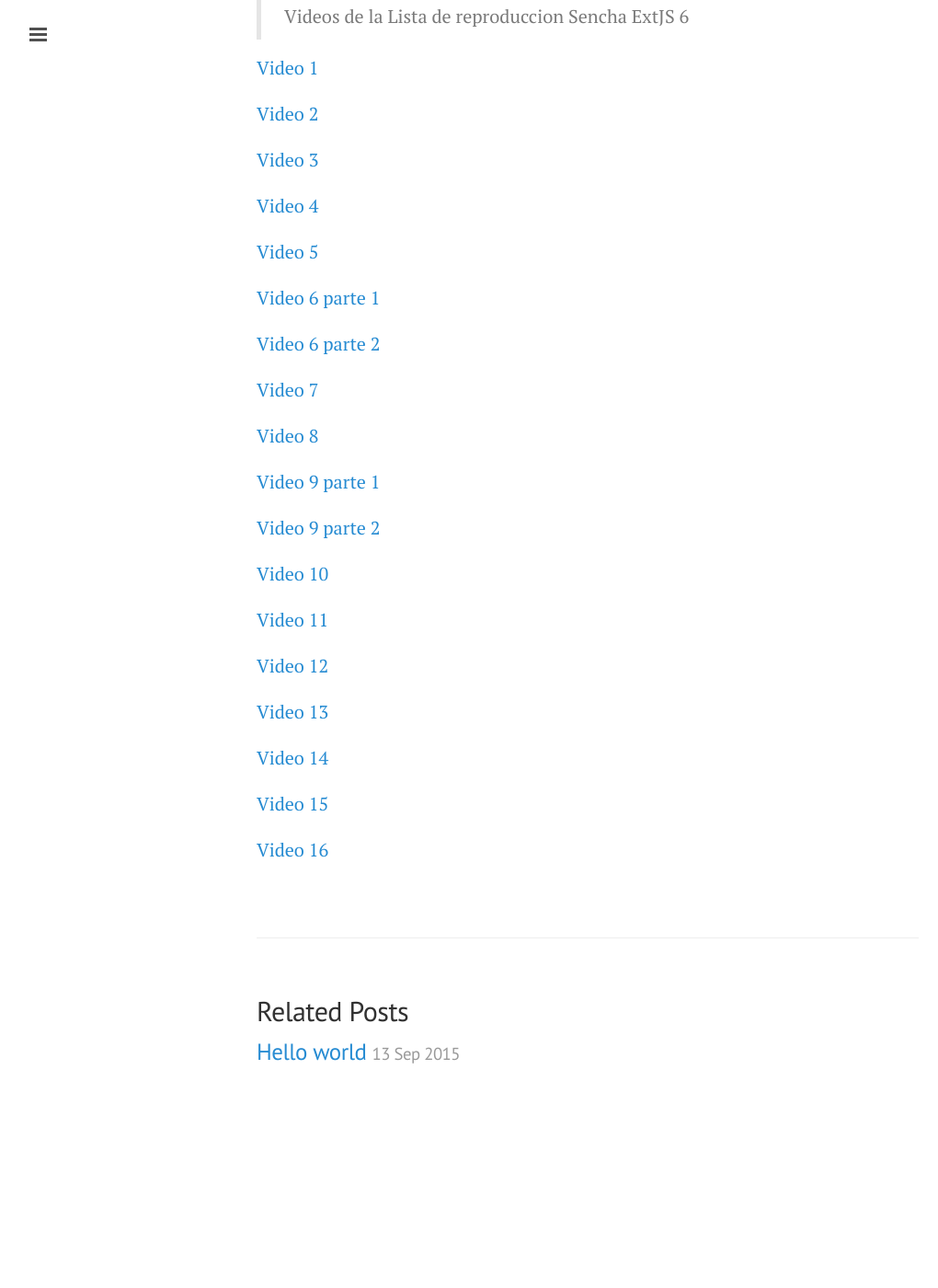
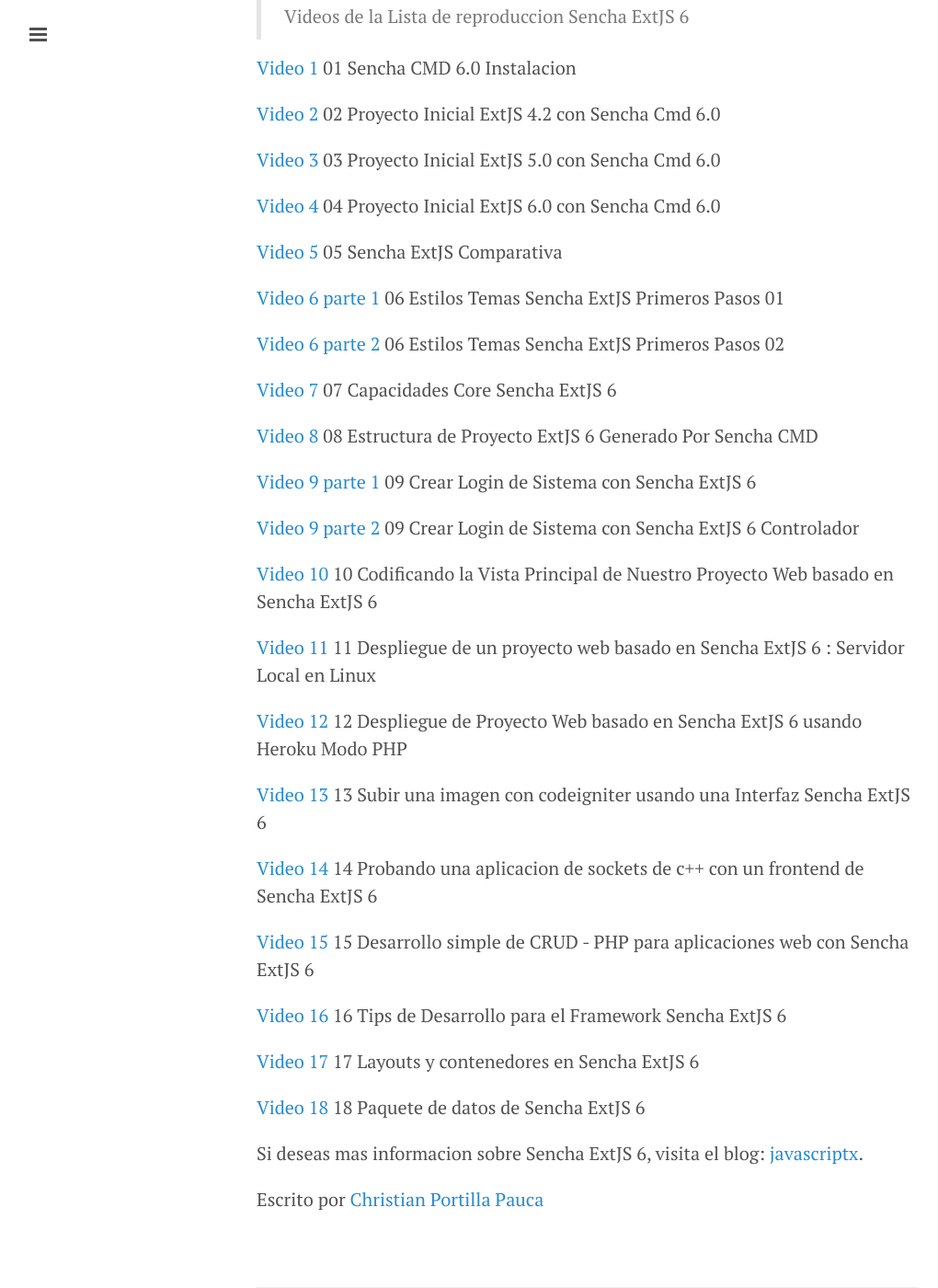
Before and after one commit to xhrist14n/xhrist14n.github.io, a Jekyll site: the page built from _posts/2015-09-13-videos-de-sencha-extjs-6.markdown, in a window 1280 px wide and 1400 px high, scrolled down 239 px. Shown: the whole window at 92% size, without its empty margins (1-1021 px from the left). Built offline with Jekyll 4.4.1, drawn with Linux system fonts in a browser that asks for light colours; before the commit the page ends 1458 px from its top, so only the background shows below that.

Commit message:
Post update: Videos de Sencha ExtJS 6

```diff
--- a/_posts/2015-09-13-videos-de-sencha-extjs-6.markdown
+++ b/_posts/2015-09-13-videos-de-sencha-extjs-6.markdown
@@ -6,38 +6,46 @@ layout: post
 >Videos de la Lista de reproduccion Sencha ExtJS 6
 
 
-[Video 1](https://www.youtube.com/watch?v=_MuCNm4l48E)
+[Video 1](https://www.youtube.com/watch?v=_MuCNm4l48E) 01 Sencha CMD 6.0 Instalacion
 
-[Video 2](https://www.youtube.com/watch?v=Yj3KTt8Bhls)
+[Video 2](https://www.youtube.com/watch?v=Yj3KTt8Bhls) 02 Proyecto Inicial ExtJS 4.2 con Sencha Cmd 6.0
 
-[Video 3](https://www.youtube.com/watch?v=lg_cm8zuFKA)
+[Video 3](https://www.youtube.com/watch?v=lg_cm8zuFKA) 03 Proyecto Inicial ExtJS 5.0 con Sencha Cmd 6.0
 
-[Video 4](https://www.youtube.com/watch?v=rehxJnfpj78)
+[Video 4](https://www.youtube.com/watch?v=rehxJnfpj78) 04 Proyecto Inicial ExtJS 6.0 con Sencha Cmd 6.0
 
-[Video 5](https://www.youtube.com/watch?v=7kH2KSc20iA)
+[Video 5](https://www.youtube.com/watch?v=7kH2KSc20iA) 05 Sencha ExtJS Comparativa
 
-[Video 6 parte 1](https://www.youtube.com/watch?v=7gx3xxE06KY)
+[Video 6 parte 1](https://www.youtube.com/watch?v=7gx3xxE06KY) 06 Estilos Temas Sencha ExtJS Primeros Pasos 01
 
-[Video 6 parte 2](https://www.youtube.com/watch?v=nZYc9q316Oc)
+[Video 6 parte 2](https://www.youtube.com/watch?v=nZYc9q316Oc) 06 Estilos Temas Sencha ExtJS Primeros Pasos 02
 
-[Video 7](https://www.youtube.com/watch?v=U0Gt7NIu5jQ)
+[Video 7](https://www.youtube.com/watch?v=U0Gt7NIu5jQ) 07 Capacidades Core Sencha ExtJS 6
 
-[Video 8](https://www.youtube.com/watch?v=fqWGMBTLQPc)
+[Video 8](https://www.youtube.com/watch?v=fqWGMBTLQPc) 08 Estructura de Proyecto ExtJS 6 Generado Por Sencha CMD
 
-[Video 9 parte 1](https://www.youtube.com/watch?v=veEFVofgMZo)
+[Video 9 parte 1](https://www.youtube.com/watch?v=veEFVofgMZo) 09 Crear Login de Sistema con Sencha ExtJS 6
 
-[Video 9 parte 2](https://www.youtube.com/watch?v=3LPI2a-mMeU)
+[Video 9 parte 2](https://www.youtube.com/watch?v=3LPI2a-mMeU) 09 Crear Login de Sistema con Sencha ExtJS 6 Controlador
 
-[Video 10](https://www.youtube.com/watch?v=DV8qhlFrqfE)
+[Video 10](https://www.youtube.com/watch?v=DV8qhlFrqfE) 10 Codificando la Vista Principal de Nuestro Proyecto Web basado en Sencha ExtJS 6
 
-[Video 11](https://www.youtube.com/watch?v=0B8HZbyk4lM)
+[Video 11](https://www.youtube.com/watch?v=0B8HZbyk4lM) 11 Despliegue de un proyecto web basado en Sencha ExtJS 6 : Servidor Local en Linux
 
-[Video 12](https://www.youtube.com/watch?v=QGxSLJ0cMWw)
+[Video 12](https://www.youtube.com/watch?v=QGxSLJ0cMWw) 12 Despliegue de Proyecto Web basado en Sencha ExtJS 6 usando Heroku Modo PHP
 
-[Video 13](https://www.youtube.com/watch?v=l6N-TVKKuAU)
+[Video 13](https://www.youtube.com/watch?v=l6N-TVKKuAU) 13 Subir una imagen con codeigniter usando una Interfaz Sencha ExtJS 6
 
-[Video 14](https://www.youtube.com/watch?v=xChlg_Hutc8)
+[Video 14](https://www.youtube.com/watch?v=xChlg_Hutc8) 14 Probando una aplicacion de sockets de c++ con un frontend de Sencha ExtJS 6
 
-[Video 15](https://www.youtube.com/watch?v=b2i-6weKmPY)
+[Video 15](https://www.youtube.com/watch?v=b2i-6weKmPY) 15 Desarrollo simple de CRUD - PHP para aplicaciones web con Sencha ExtJS 6
 
-[Video 16](https://www.youtube.com/watch?v=8mIRWavtl70)
+[Video 16](https://www.youtube.com/watch?v=8mIRWavtl70) 16 Tips de Desarrollo para el Framework Sencha ExtJS 6
+
+[Video 17](https://www.youtube.com/watch?v=xcyB8B5v29o&index=19&list=PLq0g-O2tr8LVLVo53aNKmYopIb7MYasAW) 17 Layouts y contenedores en Sencha ExtJS 6
+
+[Video 18](https://www.youtube.com/watch?v=ADCQ5742TcY&index=20&list=PLq0g-O2tr8LVLVo53aNKmYopIb7MYasAW) 18 Paquete de datos de Sencha ExtJS 6
+
+Si deseas mas informacion sobre Sencha  ExtJS 6, visita el blog: [javascriptx](http://javascriptx.wordpress.com).
+
+Escrito por [Christian Portilla Pauca](http://www.christianportilla.com)
```
